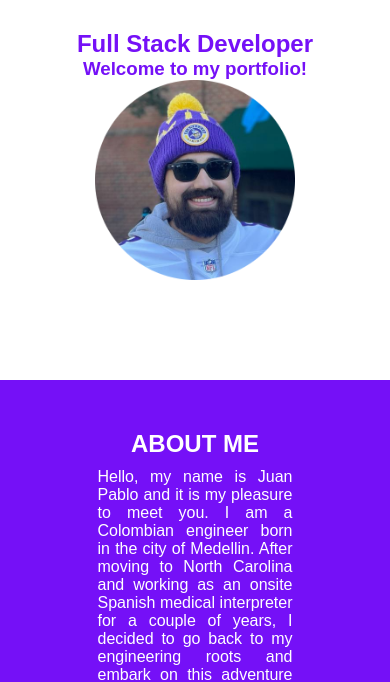
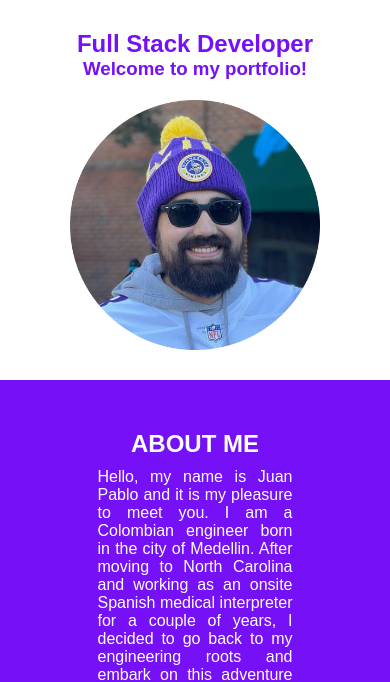
Before and after one commit to jpmarinh92/portfolio, a plain HTML site: page index.html in a window 390 px wide. Shown: the part 170-852 px from the top of the page. Drawn offline with Linux system fonts and the light colour scheme.

Commit message:
Adds media query for 980px

```diff
--- a/assets/css/style.css
+++ b/assets/css/style.css
@@ -61,8 +61,9 @@ ul a:link {
 }
 
 .hero img {
-  width: 200px;
-  height: 200px;
+  width: 250px;
+  margin: 20px;
+
 }
 
 .about-me {
@@ -178,3 +179,11 @@ ul a:link {
 .item {
   margin: 10px;
 }
+
+
+/* MEDIA QUERY FOR SMALLER DESKTOP SCREENS AND SMALLER */
+@media screen and (max-width: 980px) {
+  .skills div {
+    height: 85%;
+  }
+}
```
